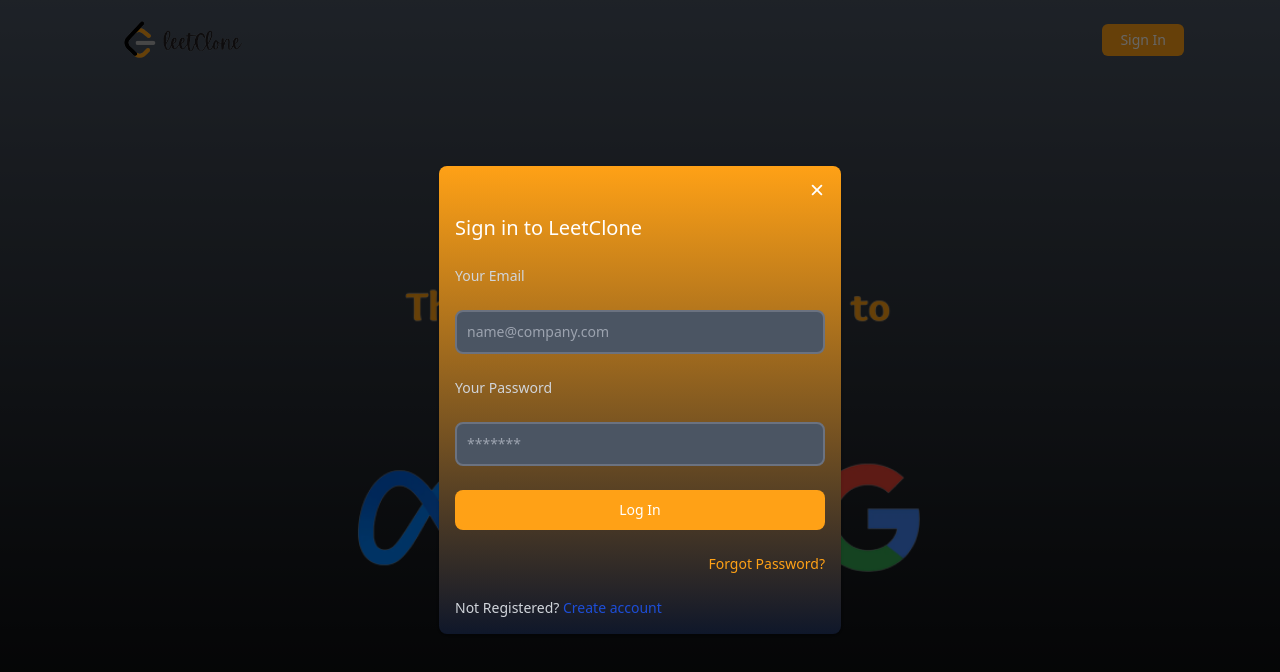
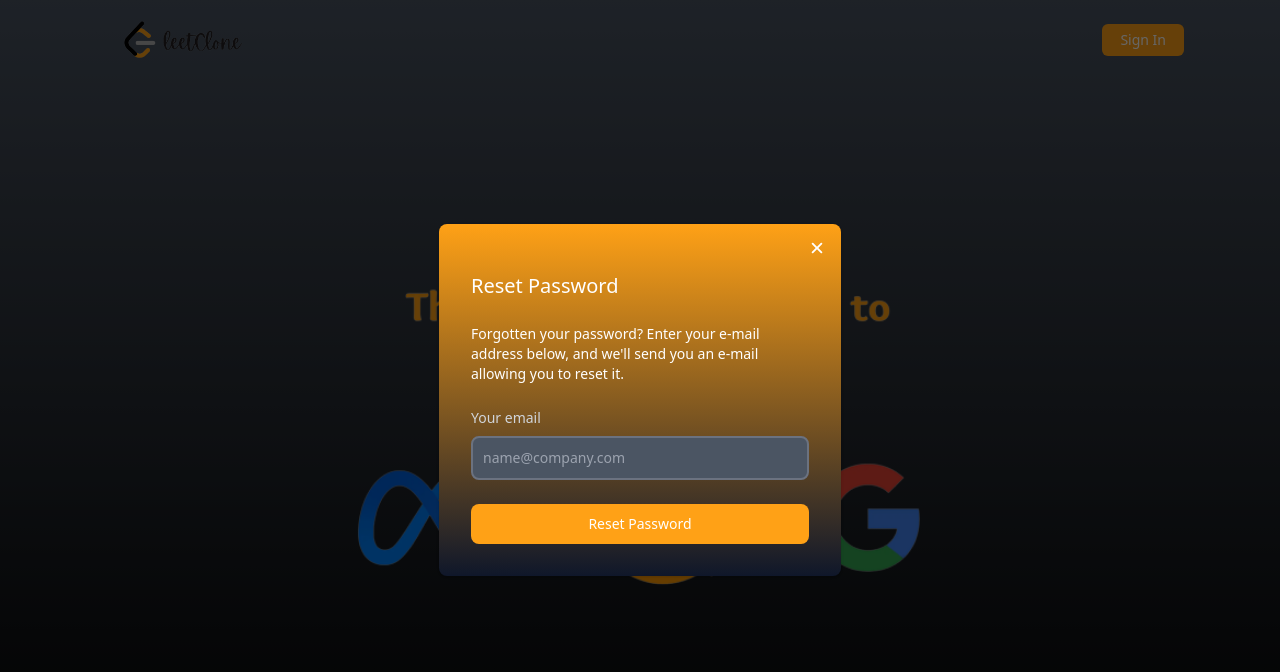
Before and after one commit to sakilk130/next-leetcode, a Next.js app: page /auth in a window 1280 px wide. Shown: the top 672 px of the page. Built offline with nearby package versions, Linux system fonts and the light colour scheme.

Commit message:
feat: register, resetpassword

```diff
--- a/src/components/Modals/Auth.tsx
+++ b/src/components/Modals/Auth.tsx
@@ -1,6 +1,7 @@
 import React from 'react';
 import { IoClose } from 'react-icons/io5';
-import { Login } from './Login';
+
+import { ResetPassword } from './';
 
 type AuthProps = {};
 
@@ -19,7 +20,8 @@ const Auth: React.FC<AuthProps> = () => {
                 <IoClose className="w-5 h-5" />
               </button>
             </div>
-            <Login />
+            {/* <Login /> */}
+            <ResetPassword />
           </div>
         </div>
       </div>
--- a/src/components/Modals/ResetPassword.tsx
+++ b/src/components/Modals/ResetPassword.tsx
@@ -3,6 +3,36 @@ import React from 'react';
 type ResetPasswordProps = {};
 
 const ResetPassword: React.FC<ResetPasswordProps> = () => {
-  return <div>Have a good coding</div>;
+  return (
+    <form className="px-6 pb-4 space-y-6 lg:px-8 sm:pb-6 xl:pb-8">
+      <h3 className="text-xl font-medium text-white">Reset Password</h3>
+      <p className="text-sm text-white ">
+        Forgotten your password? Enter your e-mail address below, and we&apos;ll
+        send you an e-mail allowing you to reset it.
+      </p>
+      <div>
+        <label
+          htmlFor="email"
+          className="block mb-2 text-sm font-medium text-gray-300"
+        >
+          Your email
+        </label>
+        <input
+          type="email"
+          name="email"
+          id="email"
+          className="border-2 outline-none sm:text-sm rounded-lg focus:ring-blue-500 focus:border-blue-500 block w-full p-2.5 bg-gray-600 border-gray-500 placeholder-gray-400 text-white"
+          placeholder="name@company.com"
+        />
+      </div>
+
+      <button
+        type="submit"
+        className="w-full text-white  focus:ring-4 focus:ring-blue-300 font-medium rounded-lg text-sm px-5 py-2.5 text-center bg-brand-orange hover:bg-brand-orange-s"
+      >
+        Reset Password
+      </button>
+    </form>
+  );
 };
 export { ResetPassword };
--- a/src/components/Modals/SignUp.tsx
+++ b/src/components/Modals/SignUp.tsx
@@ -3,6 +3,67 @@ import React from 'react';
 type SignUpProps = {};
 
 const SignUp: React.FC<SignUpProps> = () => {
-  return <div>Have a good coding</div>;
+  return (
+    <form className="px-4 pb-4 space-y-6">
+      <h3 className="text-xl font-medium text-white">Register to LeetClone</h3>
+      <>
+        <label
+          htmlFor="email"
+          className="block mb-2 text-sm font-medium text-gray-300"
+        >
+          Your Email
+        </label>
+        <input
+          type="email"
+          name="email"
+          id="email"
+          className="border-2 outline-none sm:text-sm rounded-lg focus:ring-blue-500 focus:border-blue-500 block w-full p-2.5 bg-gray-600 border-gray-500 placeholder-gray-400 text-white"
+          placeholder="name@company.com"
+        />
+      </>
+      <>
+        <label
+          htmlFor="displayName"
+          className="block mb-2 text-sm font-medium text-gray-300"
+        >
+          Display Name
+        </label>
+        <input
+          type="displayName"
+          name="displayName"
+          id="displayName"
+          className="border-2 outline-none sm:text-sm rounded-lg focus:ring-blue-500 focus:border-blue-500 block w-full p-2.5 bg-gray-600 border-gray-500 placeholder-gray-400 text-white"
+          placeholder="John Doe"
+        />
+      </>
+      <>
+        <label
+          htmlFor="password"
+          className="block mb-2 text-sm font-medium text-gray-300"
+        >
+          Your Password
+        </label>
+        <input
+          type="password"
+          name="password"
+          id="password"
+          className="border-2 outline-none sm:text-sm rounded-lg focus:ring-blue-500 focus:border-blue-500 block w-full p-2.5 bg-gray-600 border-gray-500 placeholder-gray-400 text-white"
+          placeholder="*******"
+        />
+      </>
+      <button
+        type="submit"
+        className="w-full text-white focus:ring-blue-300 font-medium rounded-lg text-sm px-5 py-2.5 text-center bg-brand-orange hover:bg-brand-orange-s"
+      >
+        Register
+      </button>
+      <div className="text-sm font-medium text-gray-300">
+        Already have an account?{' '}
+        <a href="#" className="text-blue-700 hover:underline">
+          Log In
+        </a>
+      </div>
+    </form>
+  );
 };
 export { SignUp };
```
